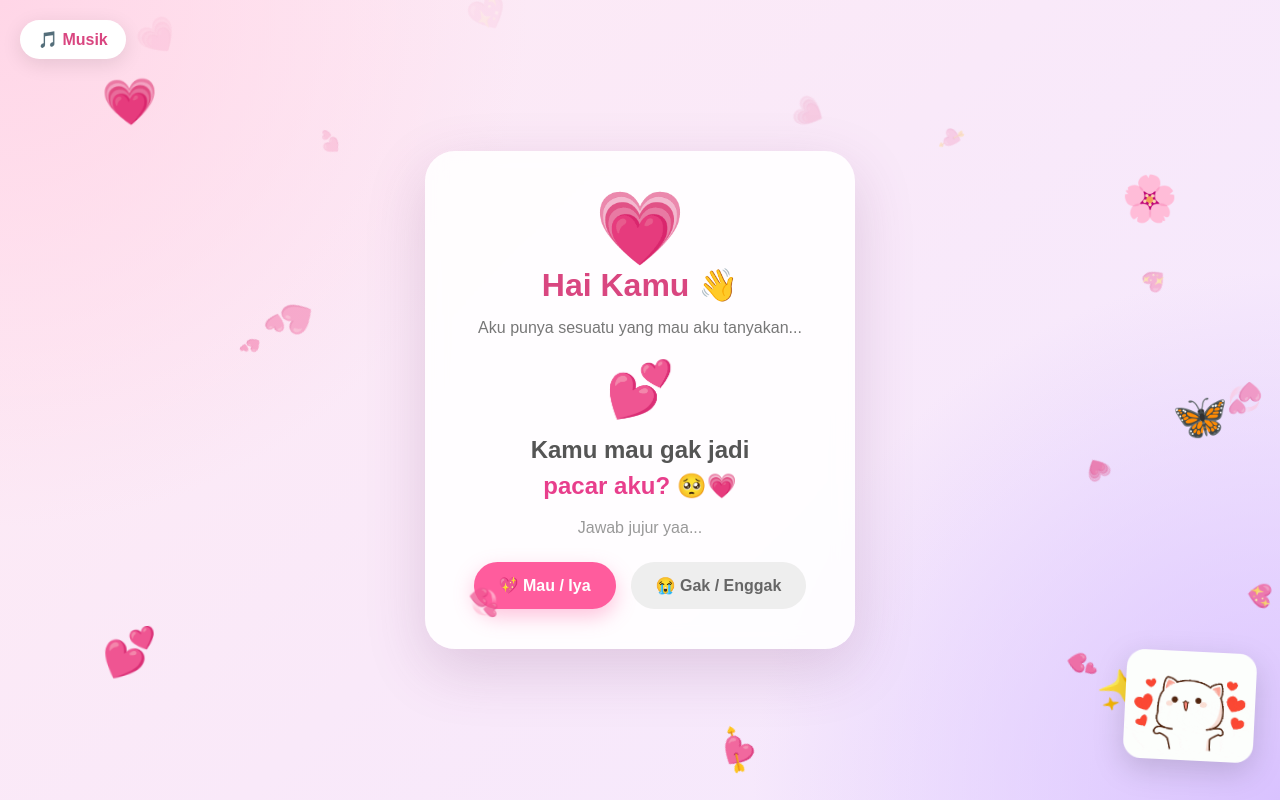
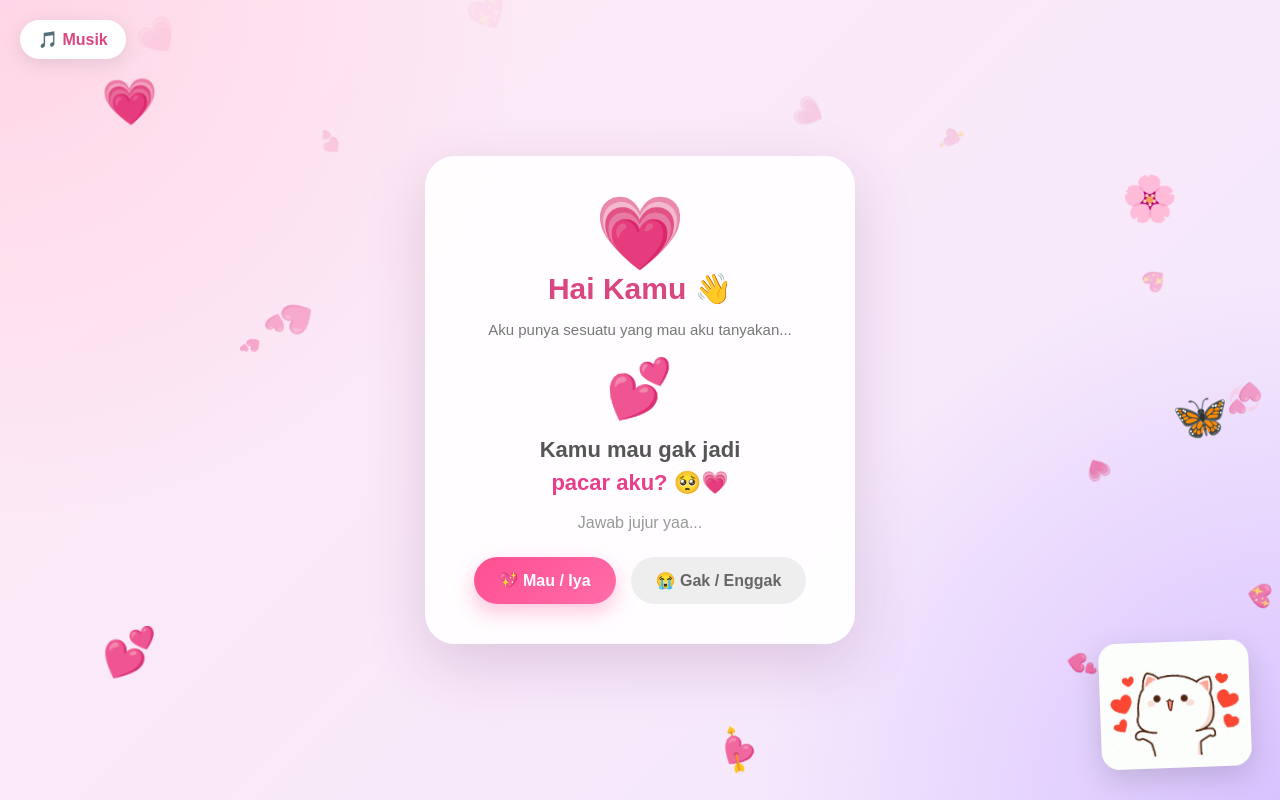
Before and after one commit to aqilmuzaki99-cmyk/Websait-sendiri, a PHP site: page / in a window 1280 px wide. Run offline with PHP 8.4, Linux system fonts and the light colour scheme.

Commit message:
Update style.css

```diff
--- a/style.css
+++ b/style.css
@@ -3,101 +3,117 @@
     padding: 0;
     box-sizing: border-box;
 }
-
 body {
     min-height: 100vh;
     overflow: hidden;
-    font-family: Arial, sans-serif;
+    font-family:
+        Arial,
+        Helvetica,
+        sans-serif;
+    background:
 
-    background:
-        radial-gradient(circle at top left, #ffd6e7, transparent 35%),
-        radial-gradient(circle at bottom right, #d9c2ff, transparent 35%),
-        linear-gradient(135deg, #ffeaf3, #f3e8ff);
-
+        radial-gradient(
+            circle at top left,
+            #ffd6e7,
+            transparent 35%
+        ),
+        radial-gradient(
+            circle at bottom right,
+            #d9c2ff,
+            transparent 35%
+        ),
+        linear-gradient(
+            135deg,
+            #ffeaf3,
+            #f3e8ff
+        );
     display: flex;
     justify-content: center;
     align-items: center;
 }
-
 .container {
     width: 100%;
     padding: 20px;
     display: flex;
     justify-content: center;
+    align-items: center;
 }
-
 .card {
     width: 430px;
     max-width: 95%;
     padding: 40px 30px;
-
     text-align: center;
-
-    background: rgba(255, 255, 255, 0.88);
+    background:
+        rgba(255, 255, 255, 0.9);
     border-radius: 30px;
-
     box-shadow:
-        0 20px 60px rgba(120, 60, 120, 0.2);
-
+        0 20px 60px
+        rgba(120, 60, 120, 0.2);
     backdrop-filter: blur(10px);
-
-    animation: cardAppear 1s ease;
+    animation:
+        cardAppear 1s ease;
+    position: relative;
+    z-index: 20;
 }
-
 @keyframes cardAppear {
     from {
         opacity: 0;
-        transform: scale(.8) translateY(30px);
+        transform:
+            scale(.8)
+            translateY(30px);
     }
-
     to {
         opacity: 1;
-        transform: scale(1) translateY(0);
+        transform:
+            scale(1)
+            translateY(0);
     }
 }
-
 h1 {
     color: #d94680;
     margin-bottom: 15px;
+    font-size: 30px;
 }
 
 h2 {
     color: #555;
     line-height: 1.5;
+    font-size: 22px;
 }
-
 h2 span {
     color: #e83e8c;
 }
-
 .subtitle {
     color: #777;
     margin-bottom: 20px;
+    font-size: 15px;
 }
-
 .small-text {
     color: #999;
-    margin: 15px 0 25px;
+    margin:
+        15px 0 25px;
 }
-
 .top-heart {
     font-size: 65px;
-
     animation:
         heartBeat 1.2s infinite,
         heartFloat 3s ease-in-out infinite;
 }
 @keyframes heartBeat {
-    0%, 100% {
-        transform: scale(1);
+    0%,
+    100% {
+        transform:
+            scale(1);
     }
     50% {
-        transform: scale(1.2);
+        transform:
+            scale(1.2);
     }
 }
 @keyframes heartFloat {
-    0%, 100% {
-        margin-top: 0;
+    0%,
+    100% {
+       margin-top: 0;
     }
     50% {
         margin-top: -10px;
@@ -106,251 +122,324 @@ h2 span {
 .romantic-image {
     font-size: 55px;
     margin: 10px;
-
-    animation: spinSlow 5s linear infinite;
+    animation:
+        romanticFloat 3s
+        ease-in-out infinite;
 }
-@keyframes spinSlow {
-    from {
-        transform: rotate(-5deg);
+@keyframes romanticFloat {
+    0%,
+    100% {
+        transform:
+            translateY(0)
+            rotate(-5deg);
     }
-
     50% {
-        transform: rotate(5deg);
-    }
-
-    to {
-        transform: rotate(-5deg);
+        transform:
+            translateY(-10px)
+            rotate(5deg);
     }
 }
 .buttons {
     display: flex;
     justify-content: center;
+    align-items: center;
     gap: 15px;
     margin-top: 20px;
 }
-
 button {
     border: none;
     cursor: pointer;
     font-size: 16px;
     font-weight: bold;
+    border-radius: 50px;
+    padding:
+        14px 25px;
+    transition:
+        .3s;
+}
+.yes-button {
+    background:
+        linear-gradient(
+            135deg,
+            #ff4f91,
+            #ff6ca8
+        );
+    color: white;
+    box-shadow:
+        0 8px 20px
+        rgba(255, 92, 157, .35);
+}
+.yes-button:hover {
 
-    border-radius: 50px;
-
-    padding: 14px 25px;
-
-    transition: .3s;
+    transform:
+        scale(1.08);
 }
-
-.yes-button {
-    background: #ff5c9d;
-    color: white;
-
-    box-shadow: 0 8px 20px rgba(255, 92, 157, .35);
-}
-
-.yes-button:hover {
-    transform: scale(1.08);
-}
-
 .no-button {
     background: #eeeeee;
     color: #666;
 }
+.no-button:hover {
 
-.no-button:hover {
-    transform: scale(.95);
+    transform:
+        scale(.95);
 }
 .music-button {
     position: fixed;
     top: 20px;
     left: 20px;
-
     z-index: 100;
-
-    padding: 10px 18px;
-
+    padding:
+        10px 18px;
     background: white;
     color: #d94680;
+    box-shadow:
+        0 5px 20px
+        rgba(0,0,0,.1);
+}
+.music-button:hover {
 
-    box-shadow: 0 5px 20px rgba(0,0,0,.1);
-}
-.sticker {
-    position: fixed;
-    z-index: 10;
-
-    font-size: 45px;
-
-    pointer-events: none;
-}
-
-.sticker1 {
-    top: 10%;
-    left: 8%;
-
-    animation: float1 4s ease-in-out infinite;
-}
-
-.sticker2 {
-    top: 20%;
-    right: 8%;
-
-    animation: float2 5s ease-in-out infinite;
-}
-.sticker3 {
-    bottom: 15%;
-    left: 8%;
-
-    animation: float1 4.5s ease-in-out infinite;
-}
-.sticker4 {
-    bottom: 10%;
-    right: 10%;
-
-    animation: spinSticker 5s linear infinite;
-}
-.sticker5 {
-    top: 50%;
-    right: 3%;
-
-    animation: butterfly 4s ease-in-out infinite;
-}
-
-@keyframes float1 {
-    0%, 100% {
-        transform: translateY(0) rotate(-5deg);
-    }
-
-    50% {
-        transform: translateY(-25px) rotate(5deg);
-    }
-}
-
-@keyframes float2 {
-    0%, 100% {
-        transform: translateY(0);
-    }
-
-    50% {
-        transform: translateY(20px);
-    }
-}
-
-@keyframes spinSticker {
-    from {
-        transform: rotate(0deg);
-    }
-
-    to {
-        transform: rotate(360deg);
-    }
-}
-
-@keyframes butterfly {
-    0%, 100% {
-        transform: translate(0, 0);
-    }
-
-    25% {
-        transform: translate(-20px, -15px);
-    }
-
-    50% {
-        transform: translate(10px, -30px);
-    }
-
-    75% {
-        transform: translate(-15px, 10px);
-    }
+    transform:
+        scale(1.05);
 }
 .gif-sticker {
     position: fixed;
-
-    right: 25px;
-    bottom: 25px;
-
-    width: 130px;
-
-    z-index: 30;
-
-    animation: gifFloat 2.5s ease-in-out infinite;
-
-    filter: drop-shadow(
-        0 10px 15px rgba(0,0,0,.15)
-    );
+    right: 30px;
+    bottom: 30px;
+    width: 150px;
+    z-index: 50;
+    pointer-events: none;
+    animation:
+        gifFloat 3s
+        ease-in-out infinite;
 }
-
 .gif-sticker img {
+    display: block;
     width: 100%;
     height: auto;
-
-    display: block;
-
     border-radius: 18px;
+    box-shadow:
+        0 10px 30px
+        rgba(0,0,0,.15);
 }
-
 @keyframes gifFloat {
-
-    0%, 100% {
+    0%,
+    100% {
         transform:
             translateY(0)
             rotate(-3deg);
     }
-
     50% {
         transform:
             translateY(-15px)
             rotate(3deg);
     }
 }
+
+.sticker {
+    position: fixed;
+    z-index: 10;
+    font-size: 45px;
+    pointer-events: none;
+}
+.sticker1 {
+
+    top: 10%;
+
+    left: 8%;
+
+    animation:
+        float1 4s
+        ease-in-out infinite;
+}
+.sticker2 {
+
+    top: 20%;
+
+    right: 8%;
+
+    animation:
+        float2 5s
+        ease-in-out infinite;
+}
+.sticker3 {
+
+    bottom: 15%;
+
+    left: 8%;
+
+    animation:
+        float1 4.5s
+        ease-in-out infinite;
+}
+.sticker4 {
+
+    bottom: 10%;
+
+    right: 10%;
+
+    animation:
+        spinSticker 5s
+        linear infinite;
+}
+.sticker5 {
+
+    top: 50%;
+
+    right: 3%;
+
+    animation:
+        butterfly 4s
+        ease-in-out infinite;
+}
+@keyframes float1 {
+
+    0%,
+    100% {
+
+        transform:
+            translateY(0)
+            rotate(-5deg);
+    }
+
+    50% {
+
+        transform:
+            translateY(-25px)
+            rotate(5deg);
+    }
+}
+@keyframes float2 {
+
+    0%,
+    100% {
+
+        transform:
+            translateY(0);
+    }
+    50% {
+
+        transform:
+            translateY(20px);
+    }
+}
+@keyframes spinSticker {
+
+    from {
+
+        transform:
+            rotate(0deg);
+    }
+
+    to {
+        transform:
+            rotate(360deg);
+    }
+}
+@keyframes butterfly {
+
+    0%,
+    100% {
+
+        transform:
+            translate(0, 0);
+    }
+
+    25% {
+
+        transform:
+            translate(-20px, -15px);
+    }
+
+    50% {
+
+        transform:
+            translate(10px, -30px);
+    }
+
+    75% {
+
+        transform:
+            translate(-15px, 10px);
+    }
+}
 .success-card {
+
     display: none;
 }
 
+
 .success-heart {
+
     font-size: 80px;
 
-    animation: heartBeat 1s infinite;
+    animation:
+        heartBeat 1s infinite;
 }
 
 .success-card p {
+
     color: #777;
+
     line-height: 1.7;
-    margin: 20px 0;
+
+    margin:
+        20px 0;
+}
+.success-gif {
+
+    margin-top: 15px;
+
+    display: flex;
+
+    justify-content: center;
 }
 
+
 .success-gif img {
+
     width: 180px;
+
     max-width: 80%;
+
+    height: auto;
 
     border-radius: 20px;
 
-    box-shadow: 0 10px 30px rgba(0,0,0,.15);
+    box-shadow:
+        0 10px 30px
+        rgba(0,0,0,.15);
 }
 
+
 .love-message {
+
     margin-top: 20px;
 
     color: #e83e8c;
+
     font-weight: bold;
+
     font-size: 20px;
 }
+.heart {
 
-.heart {
     position: fixed;
 
     bottom: -50px;
 
     pointer-events: none;
 
-    animation: heartUp linear forwards;
+    animation:
+        heartUp linear forwards;
 
     z-index: 1;
 }
 
+
 @keyframes heartUp {
 
     from {
+
         transform:
             translateY(0)
             rotate(0deg);
@@ -359,6 +448,7 @@ button {
     }
 
     to {
+
         transform:
             translateY(-110vh)
             rotate(360deg);
@@ -366,23 +456,20 @@ button {
         opacity: 0;
     }
 }
-
 .confetti {
     position: fixed;
-
     width: 10px;
     height: 10px;
-
     top: -20px;
-
     z-index: 200;
-
-    animation: confettiFall 3s linear forwards;
+    animation:
+        confettiFall 3s
+        linear forwards;
 }
-
 @keyframes confettiFall {
 
     to {
+
         transform:
             translateY(110vh)
             rotate(720deg);
@@ -390,37 +477,46 @@ button {
         opacity: 0;
     }
 }
-
 @media (max-width: 600px) {
 
     .card {
-        padding: 30px 20px;
+
+        padding:
+            30px 20px;
     }
+    h1 {
 
-    h1 {
         font-size: 27px;
     }
+    h2 {
 
-    h2 {
         font-size: 21px;
     }
+    .buttons {
 
-    .buttons {
         flex-direction: column;
     }
+    .buttons button {
 
-    .buttons button {
         width: 100%;
     }
+    .sticker {
 
-    .sticker {
         font-size: 30px;
     }
+    .gif-sticker {
 
-    .gif-sticker {
         width: 90px;
+
         right: 10px;
+
         bottom: 10px;
+    }
+    .music-button {
+
+        top: 10px;
+
+        left: 10px;
     }
 
 }
```
